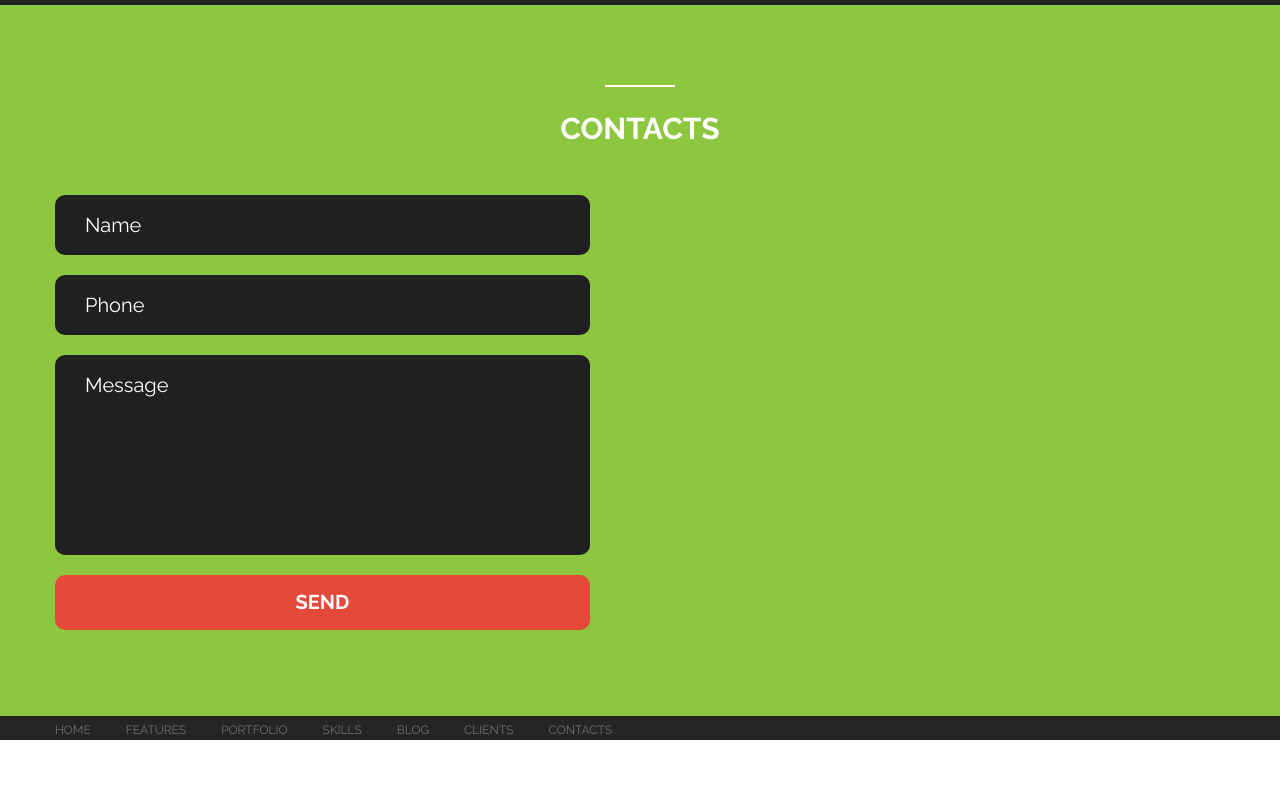
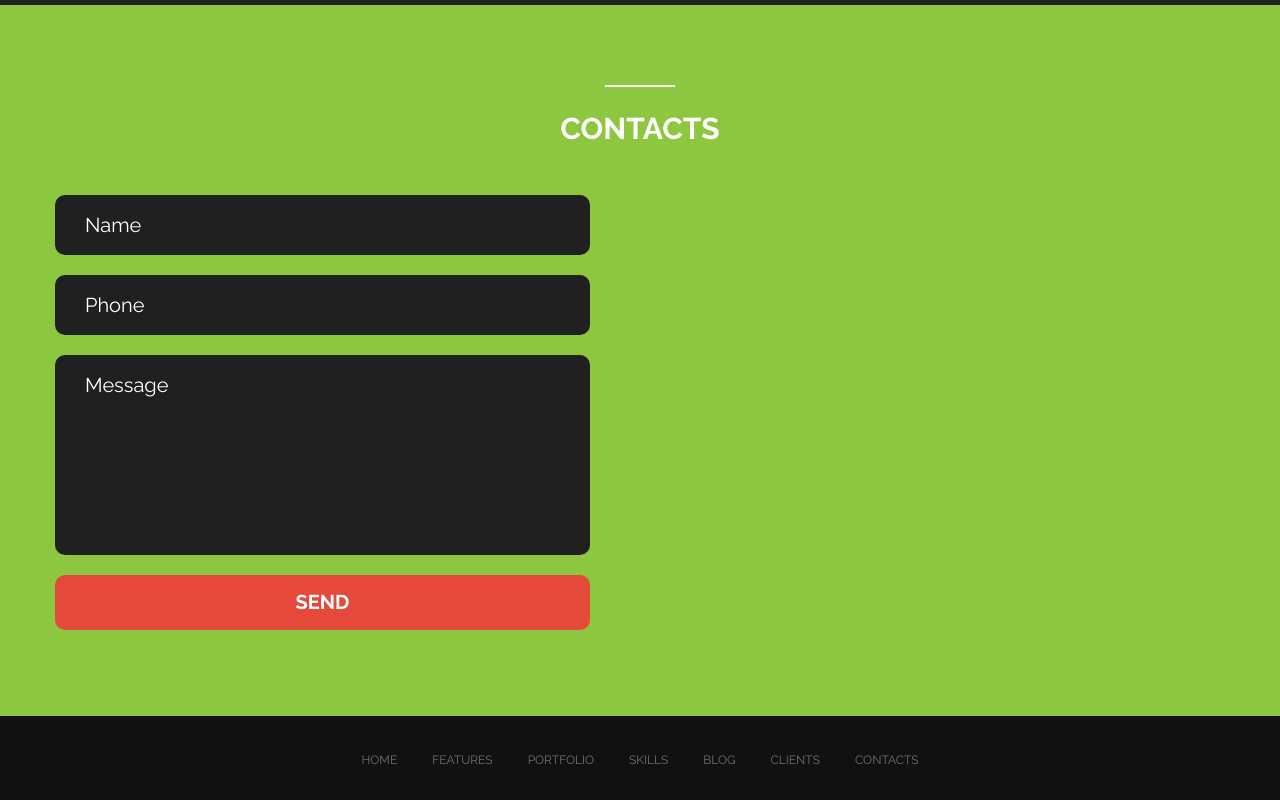
Before and after one commit to dvornicked/exeLandingPage, a website: page index.html in a window 1280 px wide. Shown: the part 4687-5487 px from the top of the page. Before the commit the page ends 5427 px from the top, so only its background shows below. Drawn offline with nearby package versions, Linux system fonts and the light colour scheme; files that its build step writes are made by us from their sources; files whose address does not match are found by name.

Commit message:
Implementing CSS: footer

```diff
--- /dev/null
+++ b/sass/blocks/footer.scss
@@ -0,0 +1,11 @@
+$bg-color: #111;
+
+.footer {
+    background-color: $bg-color;
+
+    &__menu {
+        justify-content: center;
+        padding-top: 30px;
+        padding-bottom: 30px;
+    }
+}
--- a/sass/style.scss
+++ b/sass/style.scss
@@ -21,3 +21,4 @@
 @import "./blocks/carousel/owl.theme.default";
 @import "./blocks/contacts";
 @import "./blocks/form";
+@import "./blocks/footer";
```
Also changed, not shown: build/css/style.min.css, 1 other file.
